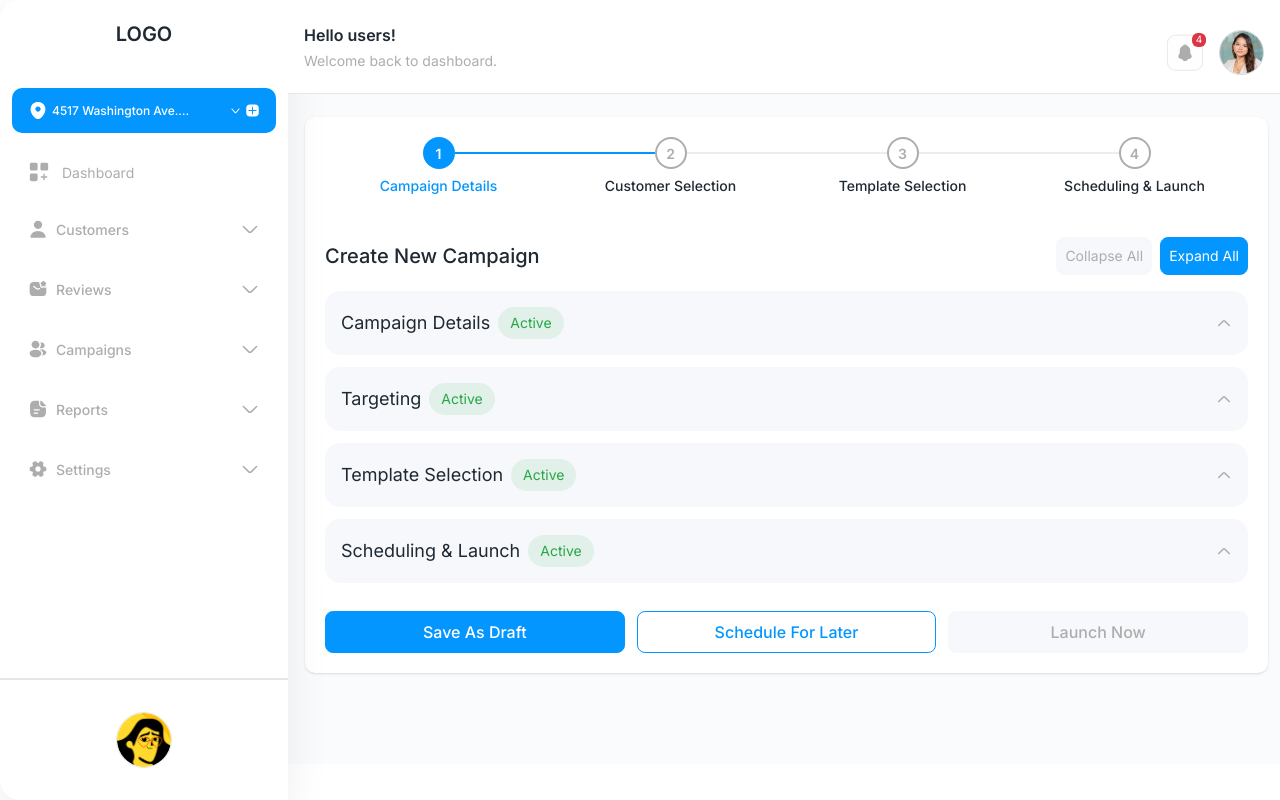
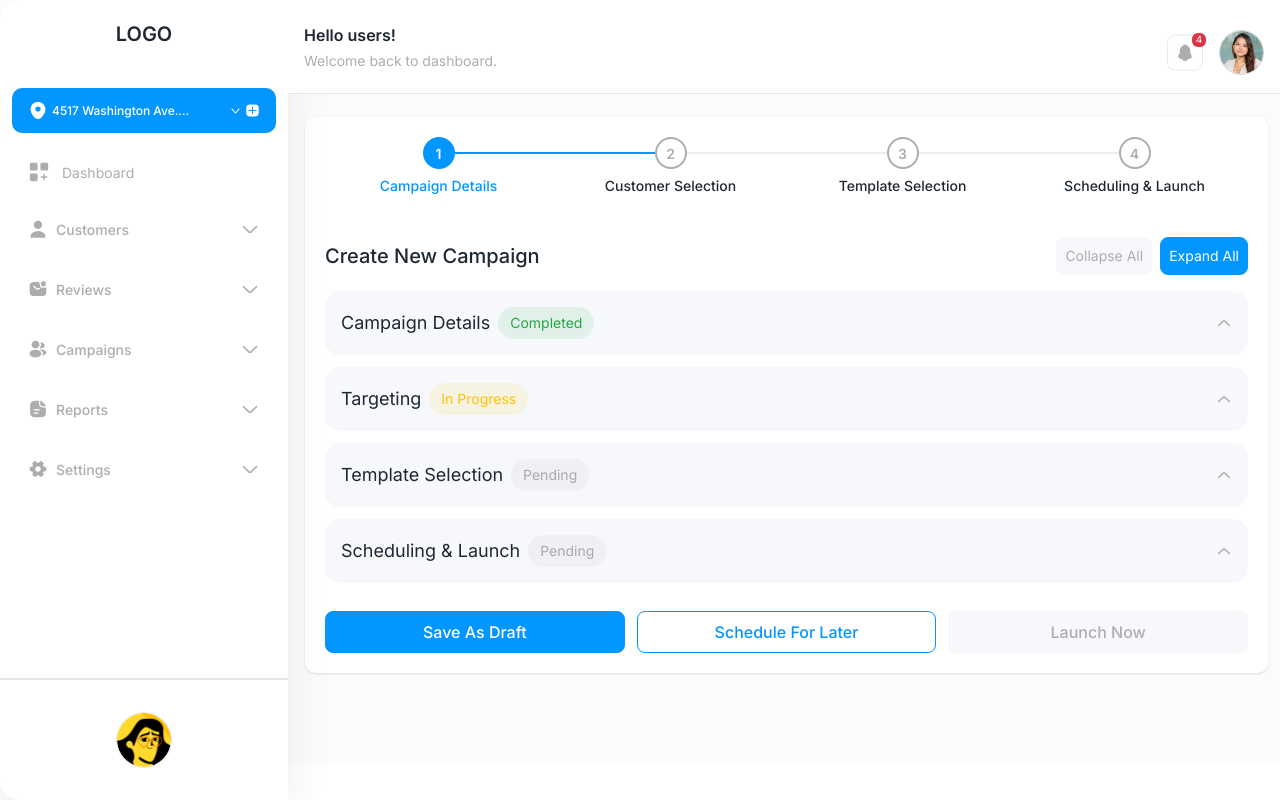
Before and after one commit to sumithub/rs-web-develop, a Next.js app: page /manage-campaigns/detail in a window 1280 px wide. Built offline with nearby package versions, Linux system fonts and the light colour scheme.

Commit message:
status colors

```diff
--- a/src/app/manage-campaigns/detail/page.js
+++ b/src/app/manage-campaigns/detail/page.js
@@ -120,7 +120,7 @@ export default function Detail({ }) {
                 </div>
 
                 <div>
-                    <CampaignCard expandAll={expandAll} setExpandAll={setExpandAll} title="Campaign Details" status="Active">
+                    <CampaignCard expandAll={expandAll} setExpandAll={setExpandAll} title="Campaign Details" status="Completed">
                         <div className="grid grid-cols-2 gap-3">
                             <InputForm label="Campaign Name" placeholder="Enter Name" isRequired={true} inputClass="bg-white!"
                                 formProps={{ ...register("campaign-name", { required: true }) }}
@@ -142,7 +142,7 @@ export default function Detail({ }) {
                 </div>
 
                 <div>
-                    <CampaignCard expandAll={expandAll} setExpandAll={setExpandAll} title="Targeting" status="Active">
+                    <CampaignCard expandAll={expandAll} setExpandAll={setExpandAll} title="Targeting" status="In Progress">
                         <div className="flex items-center justify-between">
                             <div className="text-secondary text-sm font-medium capitalize">Select Customers from List</div>
                             <SecondaryButton title="Add Customers" class_="text-sm! font-normal!" onClick={() => { setOpenCustomer(true) }} />
@@ -175,7 +175,7 @@ export default function Detail({ }) {
                 </div>
 
                 <div>
-                    <CampaignCard expandAll={expandAll} setExpandAll={setExpandAll} title="Template Selection" status="Active">
+                    <CampaignCard expandAll={expandAll} setExpandAll={setExpandAll} title="Template Selection" status="Pending">
                         <div className="flex gap-3 my-4">
                             <div className="text-sm text-secondary">Campaign Type<span className="text-danger">*</span></div>
                             <div className="flex">
@@ -273,7 +273,7 @@ export default function Detail({ }) {
                 </div>
 
                 <div>
-                    <CampaignCard expandAll={expandAll} setExpandAll={setExpandAll} title="Scheduling & Launch" status="Active">
+                    <CampaignCard expandAll={expandAll} setExpandAll={setExpandAll} title="Scheduling & Launch" status="Pending">
                         <div className="grid grid-cols-2 gap-3">
                             <InputForm label="Time Zone" isRequired={true} inputType="time" inputClass="bg-white!"
                                 formProps={{ ...register("time-zone", { required: true }) }}
--- a/src/components/Status.js
+++ b/src/components/Status.js
@@ -5,30 +5,24 @@ export default function Status({ status }) {
     let s = status.toLowerCase()
     let bgClass = ""
 
-    if (s === "new") {
-        bgClass = "bg-[#28A7451A] text-success"
+    if (s === "new" || s === "completed" || s === "active") {
+        bgClass = "bg-[#28A7451A] text-success";
+    } else if (s === "responded" || s === "draft") {
+        bgClass = "bg-[#0396FF1A] text-primary";
+    } else if (
+        s === "pending invite" ||
+        s === "in progress" ||
+        s === "flagged"
+    ) {
+        bgClass = "bg-[#FFC1071A] text-[#FFC107]";
+    } else if (s === "suspended" || s === "at risk") {
+        bgClass = "bg-[#ff00001A] text-[#ff0000]";
+    } else if (s === "pending") {
+        bgClass = "bg-[#A9A9A91A] text-[#A9A9A9]";
+    } else {
+        bgClass = "bg-gray-100 text-gray-500";
     }
-    else if (s === "responded") {
-        bgClass = "bg-[#0396FF1A] text-primary"
-    }
-    else if (s === "flagged") {
-        bgClass = "bg-[#FFC1071A] text-[#FFC107]"
-    }
-    else if (s === "active") {
-        bgClass = "bg-[#28A7451A] text-success"
-    }
-    else if (s === "pending invite") {
-        bgClass = "bg-[#FFC1071A] text-[#FFC107]"
-    }
-    else if (s === "suspended") {
-        bgClass = "bg-[#ff00001A] text-[#ff0000]"
-    }
-    else if (s === "draft") {
-        bgClass = "bg-[#0396FF1A] text-primary"
-    }
-    else if (s === "at risk") {
-        bgClass = "bg-[#ff00001A] text-[#ff0000]"
-    }
+
 
     return <div>
         <button className={`${bgClass} rounded-4xl py-1.5 px-3 text-sm text-center disabled:pointer-events-none`}>{status}</button>
```
